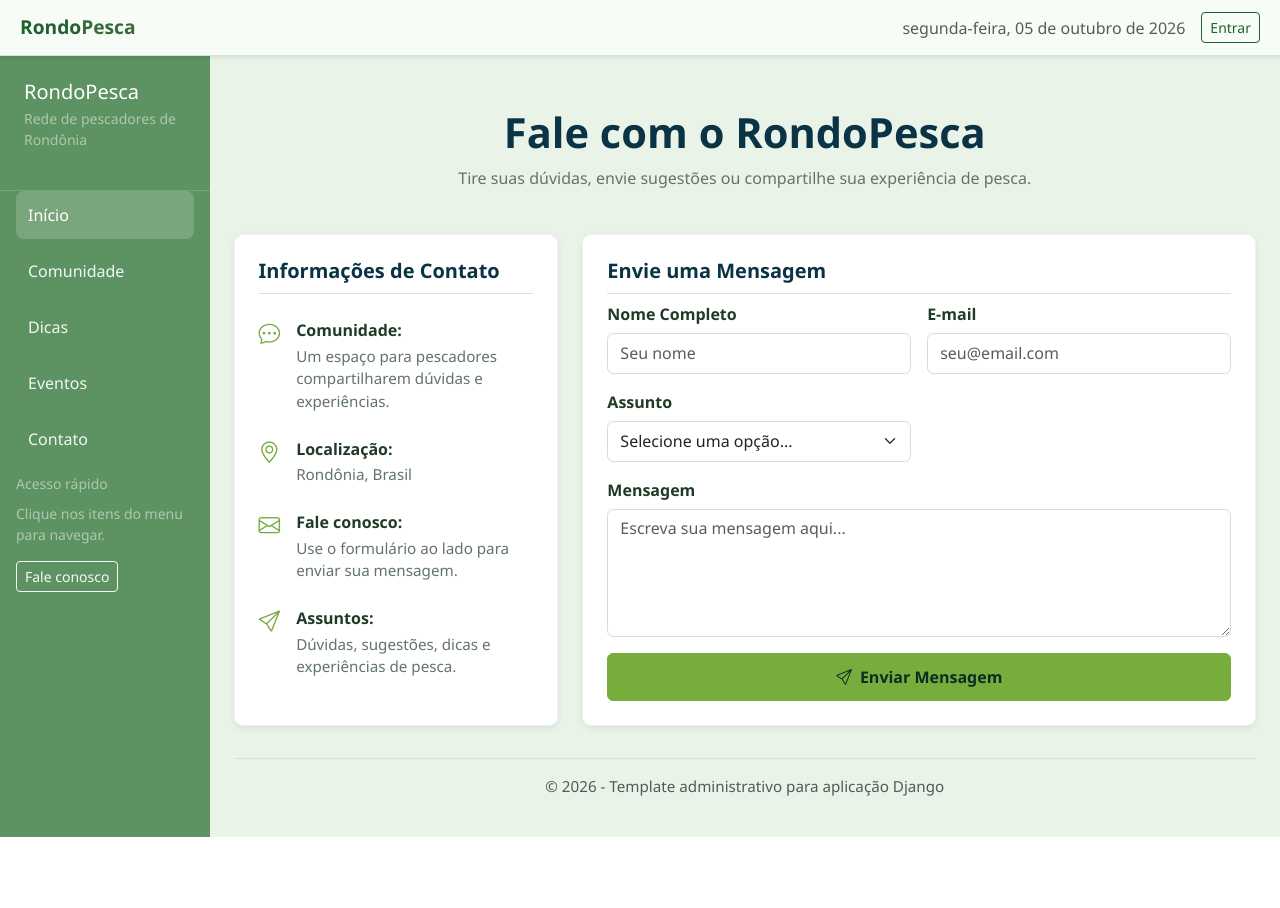
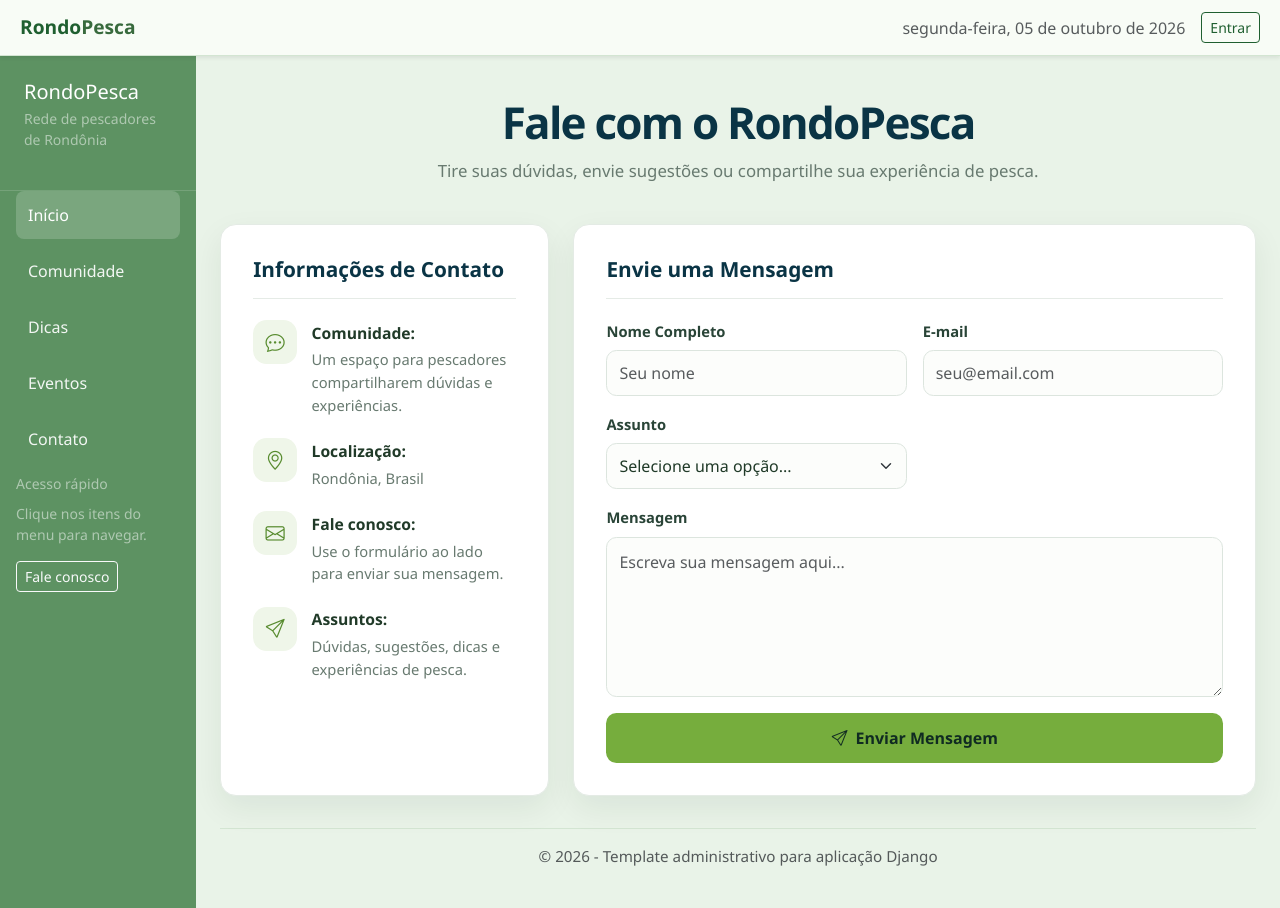
Before and after one commit to Thigas3Bti/RPDjango, a Django app: page /contato/ in a window 1280 px wide. Before the commit the page ends 837 px from the top, so only its background shows below. Run offline with Django 5.2, Linux system fonts and the light colour scheme.

Commit message:
Criei contato para facilitar a interção de usuarios e admins

```diff
--- a/static/css/base/base.css
+++ b/static/css/base/base.css
@@ -167,6 +167,136 @@ body {
     border-top: 1px solid #d3e5d2;
     /* Tamanho de texto ligeiramente menor */
     font-size: 0.95rem;
+}
+
+/* Página de contato */
+.contact-page {
+    --contact-green: #76ad3d;
+    --contact-blue: #0a3445;
+    --contact-muted: #687a70;
+    max-width: 1320px;
+    margin: 0 auto;
+    color: #203a28;
+}
+
+.contact-heading {
+    margin: 0.5rem 0 2.5rem;
+}
+
+.contact-heading h1 {
+    color: var(--contact-blue);
+    font-size: clamp(2rem, 4vw, 2.75rem);
+    font-weight: 700;
+    letter-spacing: -0.04em;
+    margin-bottom: 0.6rem;
+}
+
+.contact-heading p {
+    color: var(--contact-muted);
+    font-size: 1.05rem;
+}
+
+.contact-card {
+    height: 100%;
+    padding: clamp(1.25rem, 2.5vw, 2rem) !important;
+    border: 1px solid #e4ebe5;
+    border-radius: 1rem;
+    background: #fff;
+    box-shadow: 0 0.75rem 2rem rgba(20, 45, 30, 0.07);
+}
+
+.contact-card h2 {
+    color: var(--contact-blue);
+    font-size: 1.3rem;
+    font-weight: 700;
+    border-bottom: 1px solid #e5ebe6;
+    padding-bottom: 1rem;
+    margin-bottom: 1.25rem;
+}
+
+.contact-info {
+    display: flex;
+    align-items: flex-start;
+    gap: 0.9rem;
+    margin-top: 1.35rem;
+}
+
+.contact-info i {
+    display: inline-flex;
+    flex: 0 0 2.75rem;
+    width: 2.75rem;
+    height: 2.75rem;
+    align-items: center;
+    justify-content: center;
+    border-radius: 0.85rem;
+    background: #eff6e9;
+    color: #578b2e;
+    font-size: 1.2rem;
+}
+
+.contact-info strong {
+    display: block;
+    color: #203a28;
+    font-size: 0.98rem;
+    margin: 0.1rem 0 0.2rem;
+}
+
+.contact-info p {
+    margin: 0;
+    color: var(--contact-muted);
+    font-size: 0.92rem;
+    line-height: 1.55;
+}
+
+.contact-form .form-label {
+    margin-bottom: 0.5rem;
+    color: #294437;
+    font-weight: 600;
+    font-size: 0.92rem;
+}
+
+.contact-form .form-control,
+.contact-form .form-select {
+    min-height: 2.9rem;
+    border-color: #dce5de;
+    border-radius: 0.65rem;
+    background-color: #fcfdfb;
+    color: #203a28;
+    transition: border-color 0.18s ease, box-shadow 0.18s ease, background-color 0.18s ease;
+}
+
+.contact-form .form-control:focus,
+.contact-form .form-select:focus {
+    border-color: var(--contact-green);
+    background-color: #fff;
+    box-shadow: 0 0 0 0.22rem rgba(118, 173, 61, 0.16);
+}
+
+.contact-form textarea.form-control {
+    min-height: 10rem;
+    padding-top: 0.8rem;
+    resize: vertical;
+}
+
+.btn-contact {
+    min-height: 3.15rem;
+    border: 0;
+    border-radius: 0.65rem;
+    background: var(--contact-green);
+    color: #102b22;
+    font-weight: 700;
+    transition: transform 0.18s ease, background-color 0.18s ease, box-shadow 0.18s ease;
+}
+
+.btn-contact:hover {
+    background: #659638;
+    color: #fff;
+    box-shadow: 0 0.5rem 1rem rgba(88, 135, 46, 0.2);
+    transform: translateY(-1px);
+}
+
+.btn-contact:focus-visible {
+    box-shadow: 0 0 0 0.22rem rgba(118, 173, 61, 0.3);
 }
 
 /* Botão de ação em estilo outline (contorno) com cor verde */
@@ -413,3 +543,17 @@ body {
         justify-content: space-between;
     }
 }
+
+@media (max-width: 575.98px) {
+    .contact-heading {
+        margin: 0.25rem 0 1.5rem;
+    }
+
+    .contact-heading p {
+        font-size: 0.95rem;
+    }
+
+    .contact-card {
+        border-radius: 0.85rem;
+    }
+}
--- a/templates/base.html
+++ b/templates/base.html
@@ -14,7 +14,7 @@
     <link href="https://cdn.jsdelivr.net/npm/bootstrap@5.3.8/dist/css/bootstrap.min.css" rel="stylesheet"
         integrity="sha384-sRIl4kxILFvY47J16cr9ZwB07vP4J8+LH7qKQnuqkuIAvNWLzeN8tE5YBujZqJLB" crossorigin="anonymous">
 
-    <link rel="stylesheet" href="{% static 'css/base/base.css' %}">
+    <link rel="stylesheet" href="{% static 'css/base/base.css' %}?v=20261005">
 
     <!-- CSS próprio sistema -->
 
--- a/web/templates/web/contato.html
+++ b/web/templates/web/contato.html
@@ -4,104 +4,6 @@
 
 {% block extra_css %}
 <link rel="stylesheet" href="https://cdn.jsdelivr.net/npm/bootstrap-icons@1.11.3/font/bootstrap-icons.min.css">
-<style>
-    .contact-page {
-        max-width: 1220px;
-        margin: 0 auto;
-        color: #203a28;
-    }
-
-    .contact-heading {
-        margin: 1.25rem 0 2.75rem;
-    }
-
-    .contact-heading h1 {
-        color: #0a3445;
-        font-size: clamp(2rem, 4vw, 2.6rem);
-        font-weight: 700;
-    }
-
-    .contact-heading p {
-        color: #64736b;
-    }
-
-    .contact-card {
-        height: 100%;
-        border: 1px solid rgba(32, 58, 40, 0.06);
-        border-radius: 0.6rem;
-        background: #fff;
-        box-shadow: 0 0.15rem 0.4rem rgba(20, 45, 30, 0.08);
-    }
-
-    .contact-card h2 {
-        color: #0a3445;
-        font-size: 1.25rem;
-        font-weight: 700;
-        border-bottom: 1px solid #d9e2dc;
-        padding-bottom: 0.65rem;
-    }
-
-    .contact-info {
-        display: flex;
-        gap: 1rem;
-        margin-top: 1.5rem;
-    }
-
-    .contact-info i {
-        color: #76ad3d;
-        font-size: 1.35rem;
-        line-height: 1.4;
-    }
-
-    .contact-info p {
-        margin: 0.15rem 0 0;
-        color: #64736b;
-        font-size: 0.95rem;
-    }
-
-    .contact-form .form-label {
-        margin-bottom: 0.4rem;
-        font-weight: 600;
-    }
-
-    .contact-form .form-control,
-    .contact-form .form-select {
-        min-height: 2.6rem;
-        border-color: #d5ded8;
-        border-radius: 0.4rem;
-    }
-
-    .contact-form .form-control:focus,
-    .contact-form .form-select:focus {
-        border-color: #76ad3d;
-        box-shadow: 0 0 0 0.2rem rgba(118, 173, 61, 0.18);
-    }
-
-    .contact-form textarea.form-control {
-        min-height: 8rem;
-        resize: vertical;
-    }
-
-    .btn-contact {
-        min-height: 3rem;
-        border-color: #76ad3d;
-        background: #76ad3d;
-        color: #102b22;
-        font-weight: 700;
-    }
-
-    .btn-contact:hover {
-        border-color: #639333;
-        background: #639333;
-        color: #fff;
-    }
-
-    @media (max-width: 575.98px) {
-        .contact-heading {
-            margin: 0.5rem 0 1.75rem;
-        }
-    }
-</style>
 {% endblock %}
 
 {% block content %}
```
